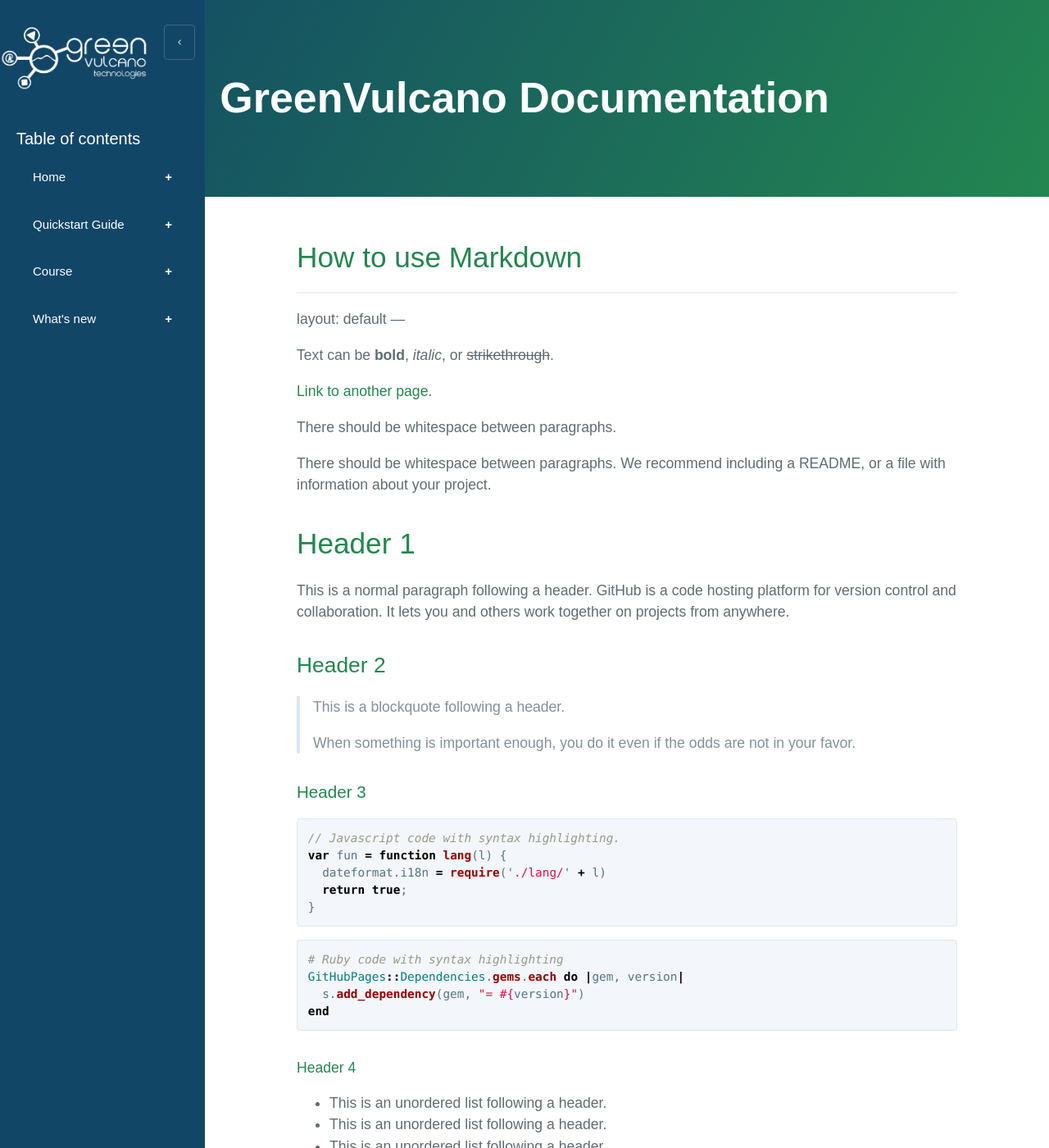
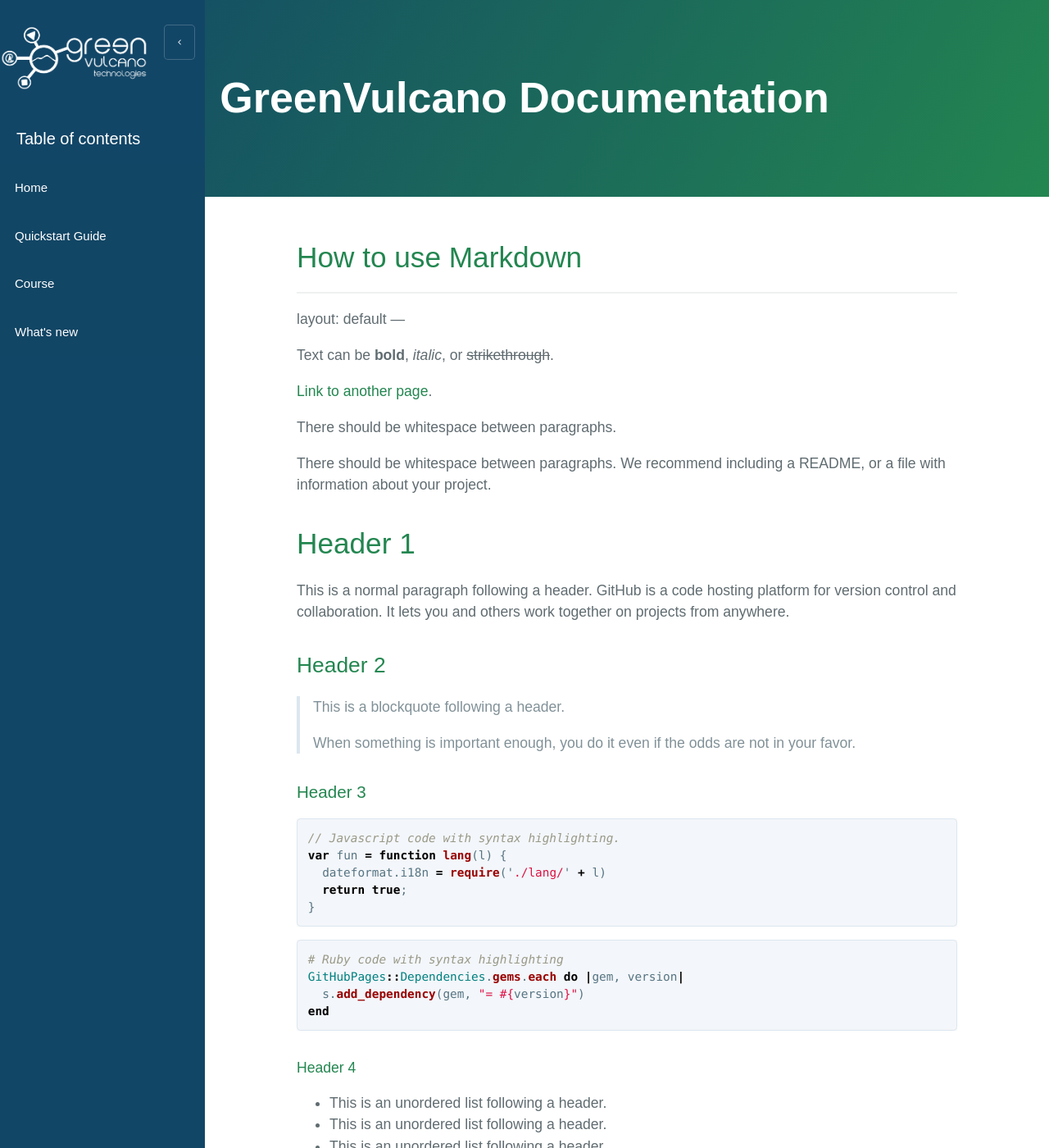
Before and after one commit to dianamw/GreenVulcano-Beta, a Jekyll site: the page built from index.md, in a window 1280 px wide and 1400 px high. Shown: the whole window at 82% size. Built offline with Jekyll 4.4.1, drawn with Linux system fonts in a browser that asks for light colours; our own code applies the rules of GitHub Pages for plain Markdown files; the repository's description, which GitHub fills in, is left out.

Commit message:
Update style.scss

```diff
--- a/assets/css/style.scss
+++ b/assets/css/style.scss
@@ -42,7 +42,7 @@
   .sidenav {padding-top: 15px;}
   .sidenav a {font-size: 18px;}
 }
-  button.accordion {
+ /* button.accordion {
     background-color: #124667;
     color: #ffffff;
     cursor: pointer;
@@ -74,8 +74,32 @@ button.accordion:after {
 button.accordion.active:after {
 	 background-color: #124667;
     content: "\2212";
+}*/
+//prova
+button.accordion {
+    background-color: #124665;
+    color: #ffffff;
+    cursor: pointer;
+    padding: 18px;
+    width: 100%;
+    border: none;
+    text-align: left;
+    outline: none;
+    font-size: 15px;
+    transition: 0.4s;
 }
 
+button.accordion.active, button.accordion:hover {
+    background-color: #ccc;
+    color:#124665;
+}
+
+div.panel {
+    padding: 0 18px;
+    display: none;
+    background-color: white;
+}
+//fine prova
   #listed ul {
     list-style-type: none;
   }
```
